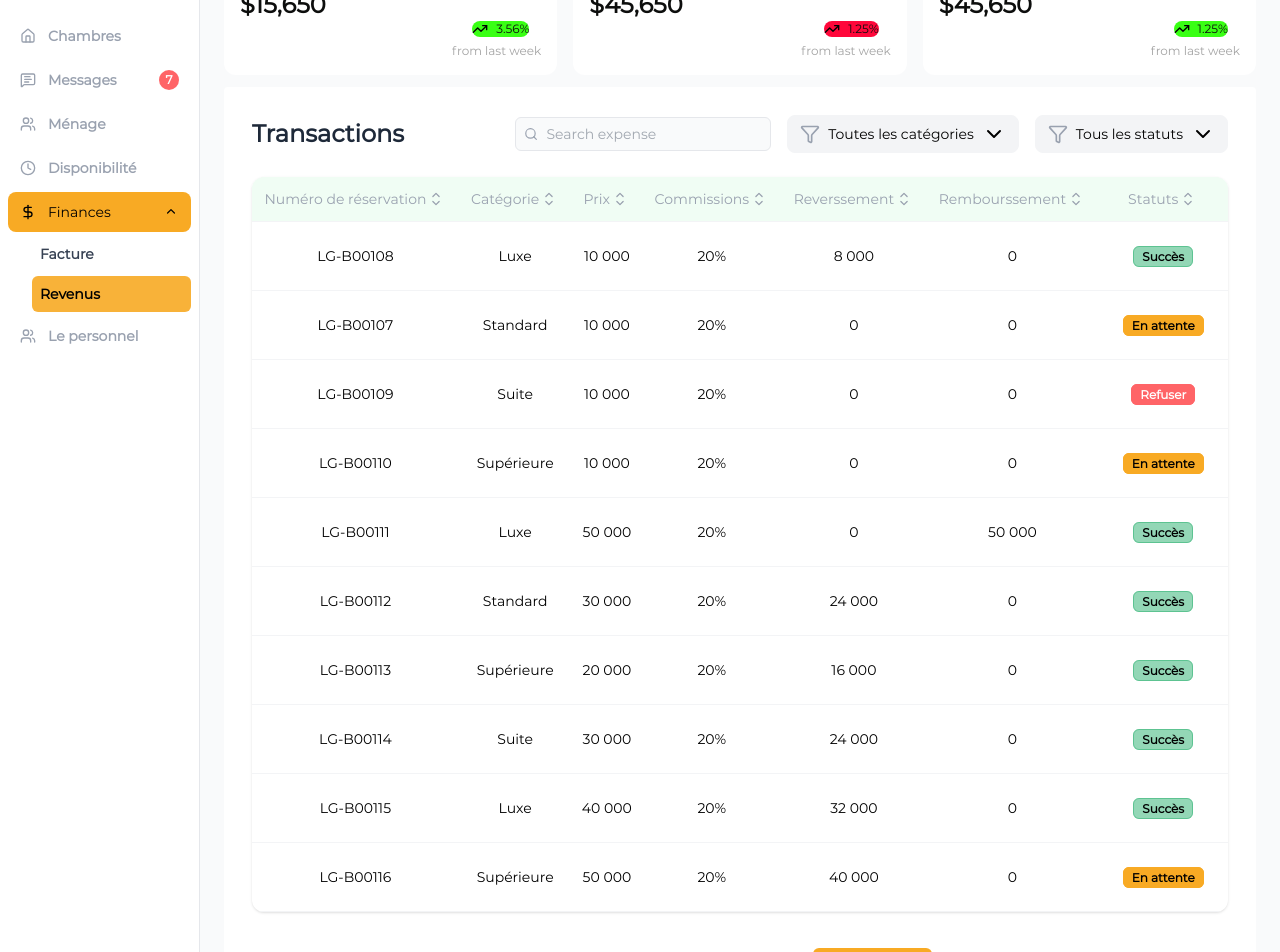
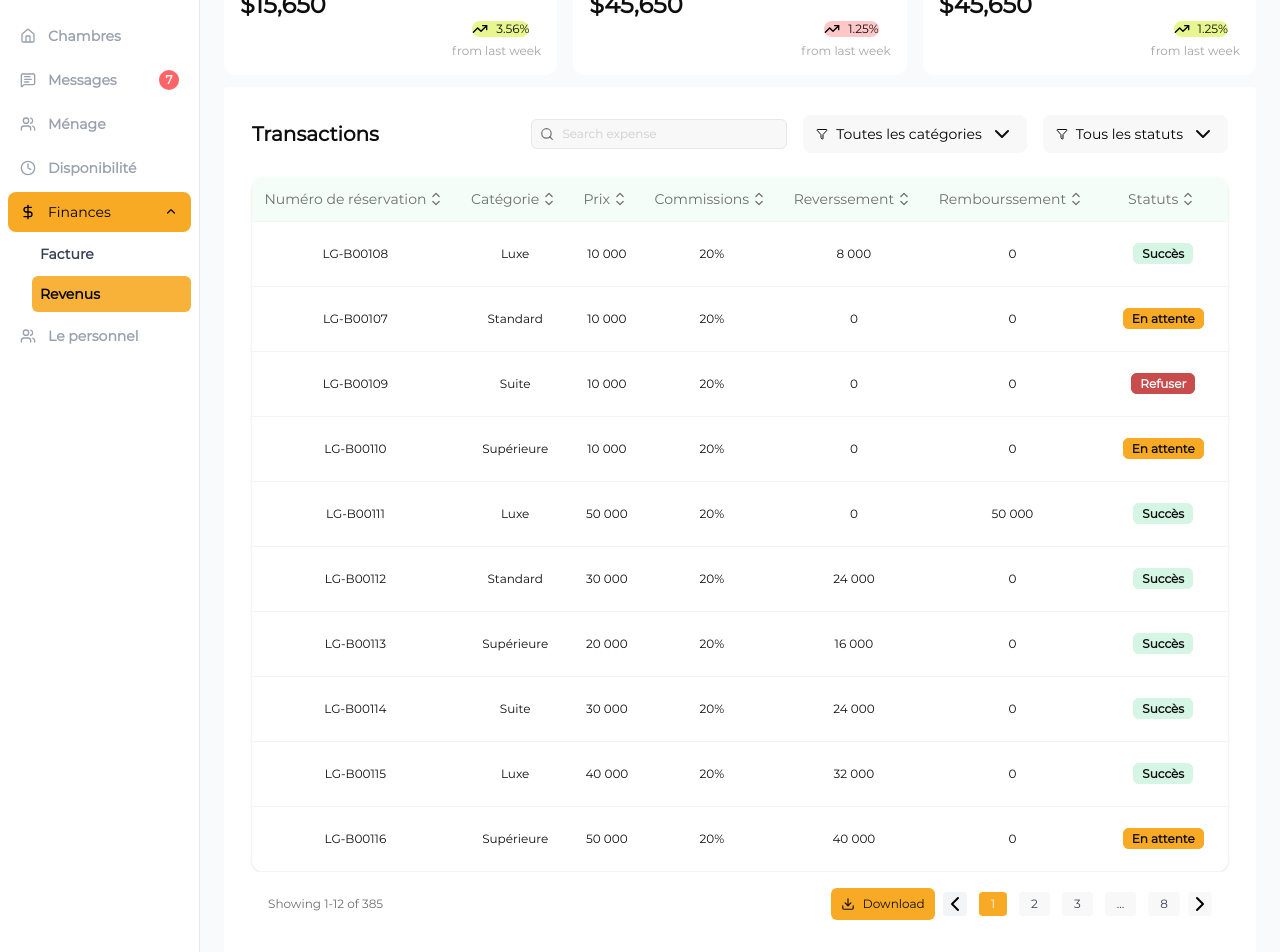
Before and after one commit to EdmondDossa/souaba-stage-dashboard, a Next.js app: page /finances/revenus in a window 1280 px wide. Shown: the part 180-1132 px from the top of the page. Built offline with nearby package versions, Linux system fonts and the light colour scheme.

Commit message:
modification du style

```diff
--- a/app/(main)/finances/facture/page.js
+++ b/app/(main)/finances/facture/page.js
@@ -3,9 +3,11 @@ import { useState } from "react";
 import { Search, CalendarDays, Plus, Eye, Edit , ChevronUp, ChevronDown, ChevronRight, Filter, ChevronLeft} from "lucide-react";
 import {ChevronUpDownIcon, FunnelIcon } from "@heroicons/react/24/solid";
 import { Download, FileText, SlidersHorizontal, DownloadIcon } from "lucide-react";
+import FactureModal from "./FactureModal";
 
 export default function ReservationList() {
 const [statusFilter, setStatusFilter] = useState("Tous les statuts");
+const [showInvoice, setShowInvoice] = useState(false);
 
 const reservations = [
     { name: "Angus Copper", id: "LG-B00108", room: "Room 101", price: "700 000F", nights: 3, total: "2 100 000F", status: "Présent" },
@@ -22,37 +24,37 @@ const reservations = [
 
 const getStatusColor = (status) =>
     status === "Présent"
-    ? "bg-green-200 text-black border-green-200"
-    : "bg-gray-100 text-black border-gray-200";
+    ? "bg-[#D5F6E5] text-[#0D0E0D] border-[#D5F6E5]"
+    : "bg-[#E7E7E7] text-[#0D0E0D] border-[#E7E7E7]";
 
 return (
     <div className="flex-1 bg-white border-white p-7 rounded min-h-screen mt-3">
       {/* Header Filters */}
     <div className="flex justify-between items-center mb-6">
         <div className="flex items-center gap-4">
-        <button className="flex items-center gap-2 border rounded-lg px-3 py-1.5 text-sm text-black font-medium bg-primary border-gray-100 hover:bg-gray-100">
-            <CalendarDays size={16} />
-            19 <span className="text-gray-600"> - </span> 24 Juin 2028
+        <button className="flex items-center gap-2 border rounded-lg px-3 py-1.5 text-sm text-[#0D0E0D] font-medium bg-[#F8AA24] border-gray-100">
+            <CalendarDays size={16} color="#0D0E0D" />
+            19 <span className="text-[#0D0E0D]"> - </span> 24 Juin 2028
             <ChevronDown/>
         </button>
 
-        <button className="flex items-center gap-2 border rounded-lg px-3 py-1.5 text-sm text-black font-medium bg-gray-100 border-gray-100 hover:bg-gray-100">
-            <Filter className="text-gray-400 h-5 w-5"/>
+        <button className="flex items-center gap-2 border rounded-lg px-3 py-1.5 text-sm text-[#0D0E0D] font-medium bg-[#F8F8F8] border-gray-100">
+            <Filter color="#0D0E0D" className="h-5 w-5"/>
                 <span>Tous les statuts</span>
-            <ChevronDown/>
+            <ChevronDown color="#0D0E0D"/>
         </button>
         </div>
 
         <div className="flex items-center gap-4">
-            <div className="flex items-center bg-gray-50 border border-gray-200 rounded-md py-1.5 w-64">
-                <Search size={16} className="text-gray-400 mr-2 ml-2" />
+            <div className="flex items-center bg-[#F8F8F8] border border-gray-200 rounded-md py-1.5 w-64">
+                <Search size={16} className="text-[#6E6E6E] mr-2 ml-2" />
                 <input
                     type="text"
                     placeholder="Search name, room etc."
-                    className="w-full text-sm text-gray-600 outline-none flex justify-end"
+                    className="w-full text-xs text-[#A3A3A3] outline-none flex justify-end"
                 />
             </div>
-            <div className="bg-primary rounded-lg p-1.5">
+            <div className="bg-[#F8AA24] rounded-lg p-1.5">
                 <SlidersHorizontal size={22} />
             </div>
         </div>
@@ -61,74 +63,75 @@ return (
       {/* Table */}
     <div className="bg-white rounded-xl shadow-sm overflow-hidden border-none">
         <table className="w-full text-sm text-center">
-        <thead className="bg-gray-50 border-b text-gray-400 text-center">
+        <thead className="bg-[#F5FDF9] border-b text-[#6E6E6E] text-center">
             <tr className="border-b border-gray-100">
-                <th className="p-3 font-medium bg-green-50">
+                <th className="p-3 font-medium bg-[#F5FDF9]">
                     <div className={"flex justify-center"}>
                         Guest Name
-                        <ChevronUpDownIcon className="text-gray-400 h-5 w-5" />
+                        <ChevronUpDownIcon color="#6E6E6E" className="h-5 w-5" />
                     </div>
                 </th>
-                <th className="p-3 font-medium bg-green-50">
+                <th className="p-3 font-medium bg-[#F5FDF9]">
                     <div className={"flex justify-center"}>
                         Booking ID
-                        <ChevronUpDownIcon className="text-gray-400 h-5 w-5" />
+                        <ChevronUpDownIcon color="#6E6E6E" className="h-5 w-5" />
                     </div>
                 </th>
-                <th className="p-3 font-medium bg-green-50">
+                <th className="p-3 font-medium bg-[#F5FDF9]">
                     <div className={"flex justify-center"}>
                         Room
-                        <ChevronUpDownIcon className="text-gray-400 h-5 w-5" />
+                        <ChevronUpDownIcon color="#6E6E6E" className="h-5 w-5" />
                     </div>
                 </th>
-                <th className="p-3 font-medium bg-green-50">
+                <th className="p-3 font-medium bg-[#F5FDF9]">
                     <div className={"flex justify-center"}>
                         Prix /nuit
-                        <ChevronUpDownIcon className="text-gray-400 h-5 w-5" />
+                        <ChevronUpDownIcon color="#6E6E6E" className="h-5 w-5" />
                     </div>
                 </th>
-                <th className="p-3 font-medium bg-green-50">
+                <th className="p-3 font-medium bg-[#F5FDF9]">
                     <div className={"flex justify-center"}>
                         Durée
-                        <ChevronUpDownIcon className="text-gray-400 h-5 w-5" />
+                        <ChevronUpDownIcon color="#6E6E6E" className="h-5 w-5" />
                     </div>
                 </th>
-                <th className="p-3 font-medium bg-green-50">
+                <th className="p-3 font-medium bg-[#F5FDF9]">
                     <div className={"flex justify-center"}>
                         Montant payé
-                        <ChevronUpDownIcon className="text-gray-400 h-5 w-5" />
+                        <ChevronUpDownIcon color="#6E6E6E" className="h-5 w-5" />
                     </div>
                 </th>
-                <th className="p-3 font-medium bg-green-50">
+                <th className="p-3 font-medium bg-[#F5FDF9]">
                     <div className={"flex justify-center"}>
                         Statut
-                        <ChevronUpDownIcon className="text-gray-400 h-5 w-5" />
+                        <ChevronUpDownIcon color="#6E6E6E" className="h-5 w-5" />
                     </div>
                 </th>
-                <th className="p-3 font-medium text-center bg-green-50">
+                <th className="p-3 font-medium text-center bg-[#F5FDF9]">
                     <div className={"flex justify-center"}>
                         Action
-                        <ChevronUpDownIcon className="text-gray-400 h-5 w-5" />
+                        <ChevronUpDownIcon color="#6E6E6E" className="h-5 w-5" />
                     </div>
                 </th>
             </tr>
         </thead>
         <tbody>
             {reservations.map((r, i) => (
-            <tr key={i} className="border-b border-gray-100 hover:bg-gray-50 py-10">
-                <td className="p-3 text-black font-medium">{r.name}</td>
-                <td className=" text-black font-medium">{r.id}</td>
-                <td className=" text-black font-medium">{r.room}</td>
-                <td className=" text-black font-medium">{r.price}</td>
-                <td className="p-6 text-black font-medium">{r.nights} nuits</td>
-                <td className="p-6 text-black font-medium">{r.total}</td>
-                <td className="p-6 text-black font-bold">
+            <tr key={i} className="border-b border-gray-100 bg-[#FFFFFF] py-10">
+                <td className="p-3 text-[#0D0E0D] text-xs font-medium">{r.name}</td>
+                <td className=" text-[#0D0E0D] text-xs font-medium">{r.id}</td>
+                <td className=" text-[#0D0E0D] text-xs font-medium">{r.room}</td>
+                <td className=" text-[#0D0E0D] text-xs font-medium">{r.price}</td>
+                <td className="p-6 text-[#0D0E0D] text-xs font-medium">{r.nights} nuits</td>
+                <td className="p-6 text-[#0D0E0D] text-xs font-medium">{r.total}</td>
+                <td className="p-6 text-[#0D0E0D] text-xs font-bold">
                 <span className={`px-2 py-0.5 text-xs rounded-md border ${getStatusColor(r.status)}`}>{r.status}</span>
                 </td>
                 <td className="px-4 py-3 flex justify-center">
-                <button className="flex items-center gap-1 text-xs bg-primary text-black px-2.5 py-2 rounded-md hover:bg-primary/80">
-                    <DownloadIcon size={12} /> Facture
+                <button className="flex items-center font-medium gap-1 text-xs bg-[#F8AA24] text-[#0D0E0D] px-2.5 py-2 rounded-md" onClick={() => setShowInvoice(true)}>
+                    <DownloadIcon size={12} color="#0D0E0D" /> Facture
                 </button>
+                <FactureModal  show={showInvoice} onClose={() => setShowInvoice(false)} data={r}/>
                 </td>
             </tr>
             ))}
@@ -137,28 +140,29 @@ return (
     </div>
 
       {/* Footer */}
-    <div className="flex justify-between items-center p-4 text-l text-gray-500 bg-gray-50">
-        <p>Showing 1-12 of 535</p>
-
-        <div className="flex gap-1 text-black justify-end">
-        <button className="flex items-center bg-primary text-black text-sm px-3 py-1.5 rounded-md hover:bg-primary/80">
+        <div className="flex justify-between items-center p-4 text-l text-gray-500 bg-[#FFFFFF]">
+            <span className="text-[#6E6E6E] text-xs">Showing 1-12 of 385</span>
+            <div className="flex gap-2 text-black justify-end">
+                <button className="flex items-center bg-[#F8AA24] text-[#0D0E0D] text-xs px-2.5 py-2 rounded-md" onClick={() => setShowInvoice(true)}>
                     <Download size={14} className="mr-2" /> Download
                 </button>
+                <FactureModal  show={showInvoice} onClose={() => setShowInvoice(false)} data={reservations[0]}/>
                         <ChevronLeft className="w-6 h-6 rounded mt-1 bg-gray-100 justify-center" />
+
                 <div className="flex gap-1 text-black justify-end">
                     {[1, 2, 3, "...", 8].map((num, i) => (
                     <button
                     key={i}
-                    className={`px-3  m-1 text-black text-l rounded ${
+                    className={`px-3 py-1 m-1 text-xs rounded ${
                         num === 1
-                        ? "bg-primary text-white"
-                        : "bg-gray-100 text-gray-700"
+                        ? "bg-[#F8AA24] text-[#FFFFFF]"
+                        : "bg-[#F8F8F8] text-gray-700"
                     }`}
                     >
                         {num}
                         </button>
                     ))}
-                <ChevronRight className="w-6 h-6 rounded mt-1 bg-gray-100 justify-center" />
+                    <ChevronRight className="w-6 h-6 rounded mt-1 bg-[#F8F8F8] justify-center" />
                 </div>
             </div>
         </div>
--- a/app/(main)/finances/revenus/page.js
+++ b/app/(main)/finances/revenus/page.js
@@ -23,20 +23,16 @@ const reservations = [
 
 const getStatusColor = (status) =>
     status === "En attente"
-    ? "bg-primary text-black border-primary"
+    ? "bg-[#F8AA24] text-[#0D0E0D] border-[#F8AA24]"
     : status === "Succès"
-    ? "bg-green/50 text-black border-green/50"
+    ? "bg-[#D5F6E5] text-[#0D0E0D] border-[#D5F6E5]"
     : status === "Refuser"
-    ? "bg-red-400 text-white border-red-400"
-    : "bg-primary text-black border-primary";
+    ? "bg-[#C94C4C] text-[#FFFFFF] border-[#C94C4C]"
+    : "bg-[#F8AA24] text-[#0D0E0D] border-[#F8AA24]";
 
 return (
 
     <>
-
-
-
-
     {/*cards*/}
     <div className="grid grid-cols-1 md:grid-cols-2 lg:grid-cols-3 gap-4">
             <Card
@@ -44,9 +40,9 @@ return (
                 value="$15,650"
                 trend={3.56}
                 icon={Wallet}
-                bgColor="bg-white"
-                bgColorTrend="bg-[#39FF14]"
-                bgColorIcon="bg-green-300"
+                bgColor="bg-[#FFFFFF]"
+                bgColorTrend="bg-[#E7F68E]"
+                bgColorIcon="bg-[#D5F6E5]"
             />
 
             <Card
@@ -54,9 +50,9 @@ return (
                 value="$45,650"
                 trend={1.25}
                 icon={dollarSign}
-                bgColor="bg-white"
-                bgColorTrend="bg-[#FF073A]"
-                bgColorIcon="bg-green-300"
+                bgColor="bg-[#FFFFFF]"
+                bgColorTrend="bg-[#FFC7C7]"
+                bgColorIcon="bg-[#D5F6E5]"
             />
 
             <Card
@@ -64,9 +60,9 @@ return (
                 value="$45,650"
                 trend={1.25}
                 icon={dollarSign}
-                bgColor="bg-white"
-                bgColorTrend="bg-[#39FF14]"
-                bgColorIcon="bg-green-300"
+                bgColor="bg-[#FFFFFF]"
+                bgColorTrend="bg-[#E7F68E]"
+                bgColorIcon="bg-[#D5F6E5]"
             />
     </div>
 
@@ -74,26 +70,26 @@ return (
     <div className="flex-1 bg-white border-white p-7 rounded min-h-screen mt-3">
       {/* Header Filters */}
     <div className="flex justify-between items-center mb-6">
-        <h1 className="text-2xl font-semibold text-gray-800">Transactions</h1>
+        <h1 className="text-xl font-semibold text-[#0D0E0D]">Transactions</h1>
         <div className="flex items-center gap-4">
-            <div className="flex items-center bg-gray-50 border border-gray-200 rounded-md py-1.5 w-64">
-                <Search size={16} className="text-gray-400 mr-2 ml-2" />
+            <div className="flex items-center bg-[#F8F8F8] border border-gray-200 rounded-md py-1.5 w-64">
+                <Search size={16} color="#6E6E6E" className="mr-2 ml-2" />
                 <input
                     type="text"
                     placeholder="Search expense"
-                    className="w-full text-sm text-gray-600 outline-none flex justify-end"
+                    className="w-full text-xs text-[#A3A3A3] outline-none flex justify-end"
                 />
             </div>
-        <button className="flex items-center gap-2 border rounded-lg px-3 py-1.5 text-sm text-black font-medium bg-gray-100 border-gray-100 hover:bg-gray-100">
-            <Filter className="text-gray-400 h-5 w-5"/>
+        <button className="flex items-center gap-2 border rounded-lg px-3 py-1.5 text-sm text-black font-medium bg-[#F8F8F8] border-[#F8F8F8]">
+            <Filter color="#0D0E0D" className="h-3 w-3"/>
             <span>Toutes les catégories</span>
-            <ChevronDown/>
+            <ChevronDown color="#0D0E0D"/>
         </button>
 
-        <button className="flex items-center gap-2 border rounded-lg px-3 py-1.5 text-sm text-black font-medium bg-gray-100 border-gray-100 hover:bg-gray-100">
-            <Filter className="text-gray-400 h-5 w-5"/>
+        <button className="flex items-center gap-2 border rounded-lg px-3 py-1.5 text-sm text-black font-medium bg-[#F8F8F8] border-[#F8F8F8]">
+            <Filter color="#0D0E0D" className="h-3 w-3"/>
                 <span>Tous les statuts</span>
-            <ChevronDown/>
+            <ChevronDown color="#0D0E0D"/>
         </button>
         </div>
     </div>
@@ -101,62 +97,62 @@ return (
       {/* Table */}
     <div className="bg-white rounded-xl shadow-sm overflow-hidden border-none">
         <table className="w-full text-sm text-center">
-        <thead className="bg-gray-50 border-b text-gray-400 text-center">
+        <thead className="bg-[#F5FDF9] border-b text-[#6E6E6E] text-center">
             <tr className="border-b border-gray-100">
-                <th className="p-3 font-medium bg-green-50">
+                <th className="p-3 font-medium">
                     <div className={"flex justify-center"}>
                         Numéro de réservation
-                        <ChevronUpDownIcon className="text-gray-400 h-5 w-5" />
+                        <ChevronUpDownIcon color="#6E6E6E"className="h-5 w-5" />
                     </div>
                 </th>
-                <th className="p-3 font-medium bg-green-50">
+                <th className="p-3 font-medium">
                     <div className={"flex justify-center"}>
                         Catégorie
-                        <ChevronUpDownIcon className="text-gray-400 h-5 w-5" />
+                        <ChevronUpDownIcon color="#6E6E6E"className="h-5 w-5" />
                     </div>
                 </th>
-                <th className="p-3 font-medium bg-green-50">
+                <th className="p-3 font-medium">
                     <div className={"flex justify-center"}>
                         Prix
-                        <ChevronUpDownIcon className="text-gray-400 h-5 w-5" />
+                        <ChevronUpDownIcon color="#6E6E6E"className="h-5 w-5" />
                     </div>
                 </th>
-                <th className="p-3 font-medium bg-green-50">
+                <th className="p-3 font-medium">
                     <div className={"flex justify-center"}>
                         Commissions
-                        <ChevronUpDownIcon className="text-gray-400 h-5 w-5" />
+                        <ChevronUpDownIcon color="#6E6E6E"className="h-5 w-5" />
                     </div>
                 </th>
-                <th className="p-3 font-medium bg-green-50">
+                <th className="p-3 font-medium">
                     <div className={"flex justify-center"}>
                         Reverssement
-                        <ChevronUpDownIcon className="text-gray-400 h-5 w-5" />
+                        <ChevronUpDownIcon color="#6E6E6E"className="h-5 w-5" />
                     </div>
                 </th>
-                <th className="p-3 font-medium bg-green-50">
+                <th className="p-3 font-medium">
                     <div className={"flex justify-center"}>
                         Rembourssement
-                        <ChevronUpDownIcon className="text-gray-400 h-5 w-5" />
+                        <ChevronUpDownIcon color="#6E6E6E"className="h-5 w-5" />
                     </div>
                 </th>
-                <th className="p-3 font-medium bg-green-50">
+                <th className="p-3 font-medium">
                     <div className={"flex justify-center"}>
                         Statuts
-                        <ChevronUpDownIcon className="text-gray-400 h-5 w-5" />
+                        <ChevronUpDownIcon color="#6E6E6E"className="h-5 w-5" />
                     </div>
                 </th>
             </tr>
         </thead>
         <tbody>
             {reservations.map((r, i) => (
-            <tr key={i} className="border-b border-gray-100 hover:bg-gray-50 py-10">
-                <td className="p-3 text-black font-medium">{r.id}</td>
-                <td className=" text-black font-medium">{r.category}</td>
-                <td className=" text-black font-medium">{r.price}</td>
-                <td className=" text-black font-medium">{r.commission}</td>
-                <td className="p-6 text-black font-medium">{r.reverssement}</td>
-                <td className="p-6 text-black font-medium">{r.rembourssement}</td>
-                <td className="p-6 text-black font-bold">
+            <tr key={i} className="border-b bg-[#FFFFFF] border-gray-100 py-10">
+                <td className="p-3 text-[#0D0E0D] text-xs font-medium">{r.id}</td>
+                <td className=" text-[#0D0E0D] text-xs font-medium">{r.category}</td>
+                <td className=" text-[#0D0E0D] text-xs font-medium">{r.price}</td>
+                <td className=" text-[#0D0E0D] text-xs font-medium">{r.commission}</td>
+                <td className="p-6 text-[#0D0E0D] text-xs font-medium">{r.reverssement}</td>
+                <td className="p-6 text-[#0D0E0D] text-xs font-medium">{r.rembourssement}</td>
+                <td className="p-6 text-[#0D0E0D] text-xs font-bold">
                 <span className={`px-2 py-0.5 text-xs rounded-md border ${getStatusColor(r.status)}`}>{r.status}</span>
                 </td>
             </tr>
@@ -166,28 +162,28 @@ return (
     </div>
 
       {/* Footer */}
-    <div className="flex justify-between items-center p-4 mt-5 text-l text-gray-500">
-        <p>Showing 1-12 of 535</p>
-
-        <div className="flex gap-1 text-black justify-end">
-        <button className="flex items-center bg-primary text-black text-sm px-3 py-1.5 rounded-md hover:bg-primary/80">
+        <div className="flex justify-between items-center p-4 text-l text-gray-500 bg-[#FFFFFF]">
+            <span className="text-[#6E6E6E] text-xs">Showing 1-12 of 385</span>
+            <div className="flex gap-2 text-black justify-end">
+                <button className="flex items-center bg-[#F8AA24] text-[#0D0E0D] text-xs px-2.5 py-2 rounded-md" onClick={() => setShowInvoice(true)}>
                     <Download size={14} className="mr-2" /> Download
                 </button>
                         <ChevronLeft className="w-6 h-6 rounded mt-1 bg-gray-100 justify-center" />
+
                 <div className="flex gap-1 text-black justify-end">
                     {[1, 2, 3, "...", 8].map((num, i) => (
                     <button
                     key={i}
-                    className={`px-3  m-1 text-black text-l rounded ${
+                    className={`px-3 py-1 m-1 text-xs rounded ${
                         num === 1
-                        ? "bg-primary text-white"
-                        : "bg-gray-100 text-gray-700"
+                        ? "bg-[#F8AA24] text-[#FFFFFF]"
+                        : "bg-[#F8F8F8] text-gray-700"
                     }`}
                     >
                         {num}
                         </button>
                     ))}
-                <ChevronRight className="w-6 h-6 rounded mt-1 bg-gray-100 justify-center" />
+                    <ChevronRight className="w-6 h-6 rounded mt-1 bg-[#F8F8F8] justify-center" />
                 </div>
             </div>
         </div>
```
Also changed, not shown: app/(main)/reservations/attente/page.js (+7 -0 lines). Lines whose indentation alone changed are shown as unchanged.
